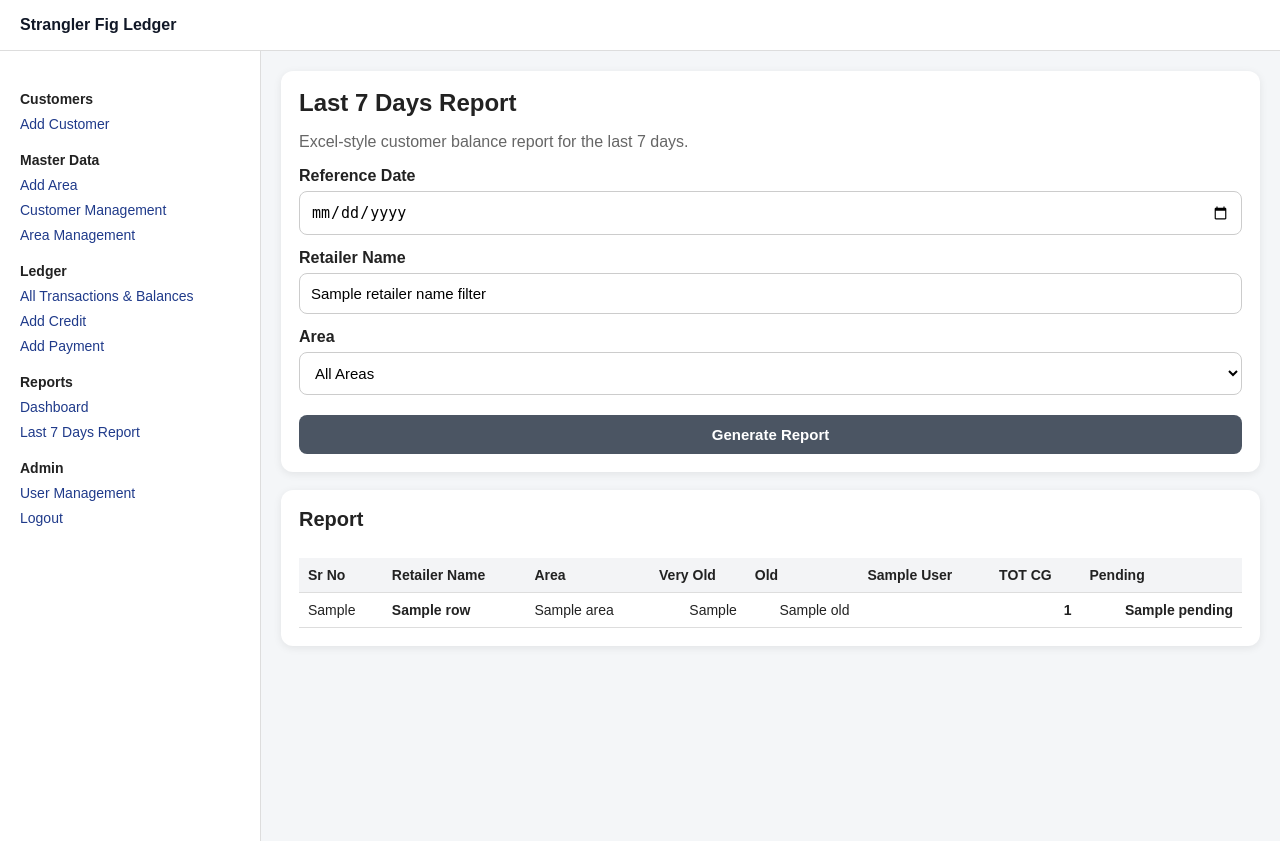
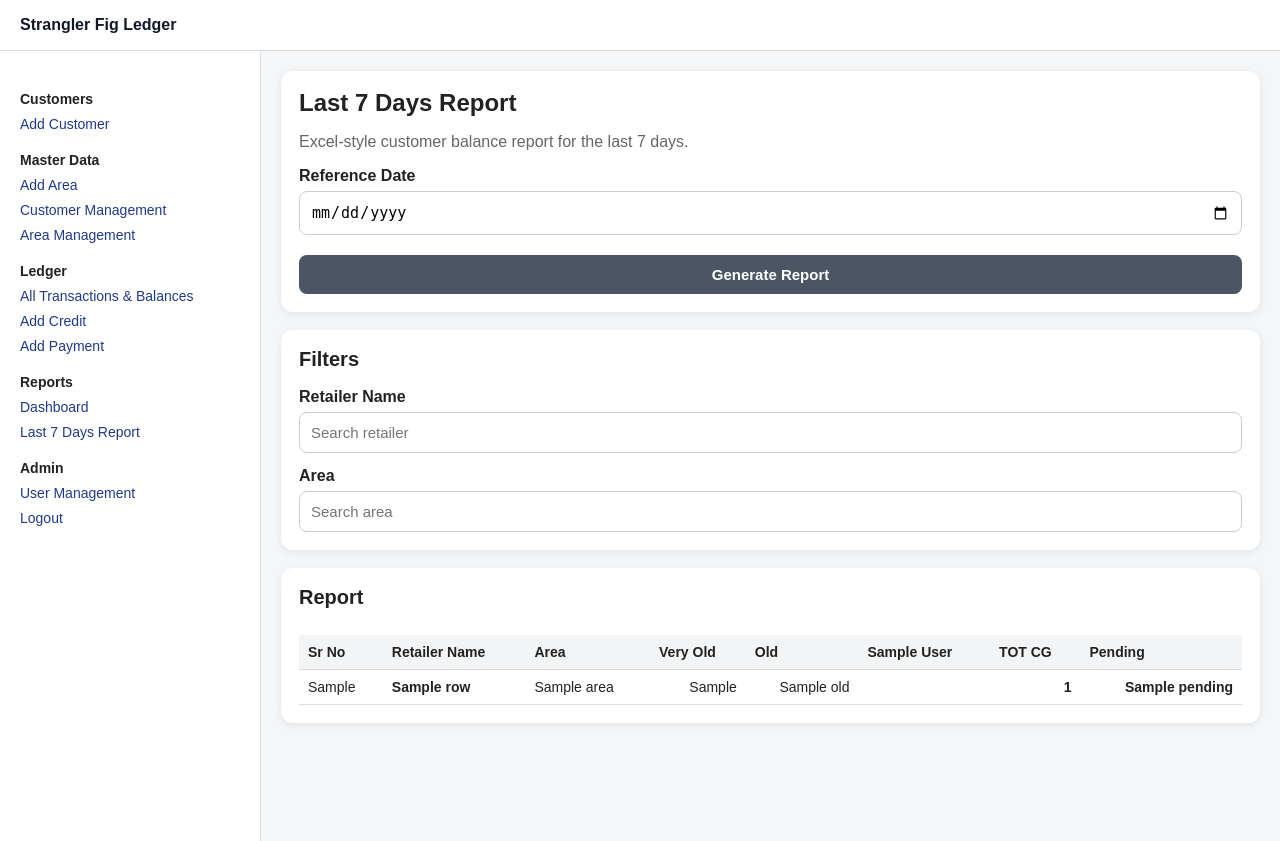
Before and after one commit to zakedge/sf1-receivables-ledger, a FastAPI app: template templates/last_7_days_report.html in a window 1280 px wide. Run offline with FastAPI, Linux system fonts and the light colour scheme; the template is opened without the code that fills it: most values are stand-ins (such as "Sample title", 1, 10 or a date in 2020).

Commit message:
Add client-side report filters

```diff
--- a/templates/last_7_days_report.html
+++ b/templates/last_7_days_report.html
@@ -10,20 +10,18 @@
     <form method="get" action="/last-7-days-report">
         <label>Reference Date</label>
         <input type="date" name="reference_date" value="{{ reference_date }}" required>
-
-        <label>Retailer Name</label>
-        <input type="text" name="retailer_name" value="{{ retailer_name_filter }}" placeholder="Search retailer">
-
-        <label>Area</label>
-        <select name="area">
-            <option value="">All Areas</option>
-            {% for area in areas %}
-                <option value="{{ area }}" {% if area == area_filter %}selected{% endif %}>{{ area }}</option>
-            {% endfor %}
-        </select>
-
         <button type="submit" class="secondary-button">Generate Report</button>
     </form>
+</div>
+
+<div class="card">
+    <h2>Filters</h2>
+
+    <label>Retailer Name</label>
+    <input type="text" id="retailerFilter" placeholder="Search retailer" onkeyup="filterReport()">
+
+    <label>Area</label>
+    <input type="text" id="areaFilter" placeholder="Search area" onkeyup="filterReport()">
 </div>
 
 <div class="card">
@@ -31,7 +29,7 @@
 
     {% if rows %}
         <div style="overflow-x: auto;">
-            <table>
+            <table id="reportTable">
                 <tr>
                     <th>Sr No</th>
                     <th>Retailer Name</th>
@@ -83,4 +81,32 @@
         <p class="empty">No report data available.</p>
     {% endif %}
 </div>
+
+<script>
+function filterReport() {
+    var retailerFilter = document.getElementById("retailerFilter").value.toLowerCase();
+    var areaFilter = document.getElementById("areaFilter").value.toLowerCase();
+    var table = document.getElementById("reportTable");
+
+    if (!table) {
+        return;
+    }
+
+    var rows = table.getElementsByTagName("tr");
+
+    for (var i = 1; i < rows.length; i++) {
+        var retailerText = rows[i].cells[1].innerText.toLowerCase();
+        var areaText = rows[i].cells[2].innerText.toLowerCase();
+
+        var retailerMatch = retailerText.indexOf(retailerFilter) !== -1;
+        var areaMatch = areaText.indexOf(areaFilter) !== -1;
+
+        if (retailerMatch && areaMatch) {
+            rows[i].style.display = "";
+        } else {
+            rows[i].style.display = "none";
+        }
+    }
+}
+</script>
 {% endblock %}
```
